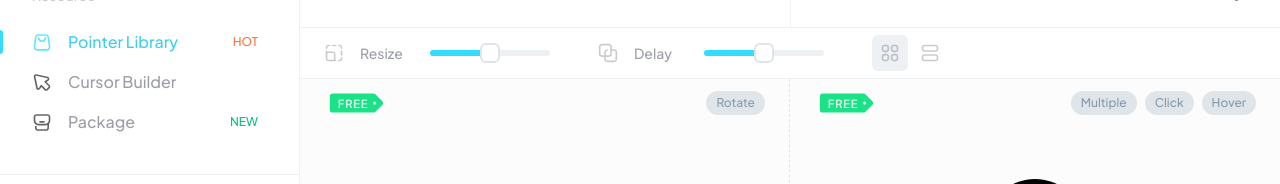
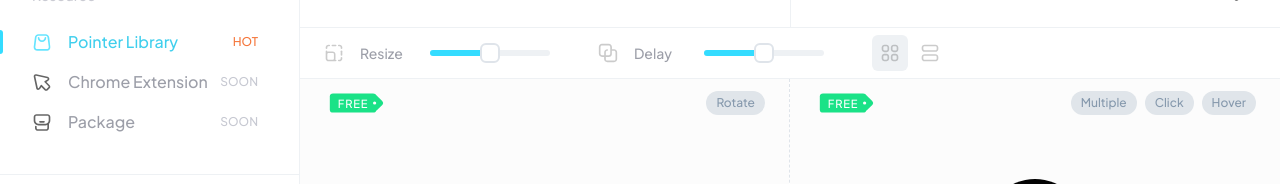
Before and after one commit to fuzionix/Curzr, a Vue app: page / in a window 1280 px wide. Shown: the part 122-306 px from the top of the page. Built offline with nearby package versions, Linux system fonts and the light colour scheme; a web font is replaced by a local one.

Commit message:
rename cursor and sidemenu item

```diff
--- a/src/components/cursor-block.vue
+++ b/src/components/cursor-block.vue
@@ -53,7 +53,7 @@
   import NormalButton from '@/components/elements/normal-button.vue'
   import TiltedButton from '@/components/elements/tilted-button.vue'
 
-  import NormalCursor from '@/components/cursors/normal-cursor.vue'
+  import ArrowPointer from '@/components/cursors/arrow-pointer.vue'
   import BigCircle from '@/components/cursors/big-circle.vue'
 
   export default {
@@ -63,7 +63,7 @@
       'normal-tag': NormalTag,
       'normal-button': NormalButton,
       'tilted-button': TiltedButton,
-      'normal-cursor': NormalCursor,
+      'arrow-pointer': ArrowPointer,
       'big-circle': BigCircle
     },
     props: {
--- a/src/components/cursor-model-js.vue
+++ b/src/components/cursor-model-js.vue
@@ -48,17 +48,17 @@
   import "prismjs/themes/prism-tomorrow.css"
   import CopyButton from '@/components/elements/copy-button.vue'
 
-  import NormalCursor from '@/components/cursors_code/code-normal-cursor.vue'
+  import CodeArrowPointer from '@/components/cursors_code/code-arrow-pointer.vue'
 
   export default {
     name: 'CursorModelJs',
     components: {
       'copy-button': CopyButton,
-      'code-normal-cursor': NormalCursor
+      'code-arrow-pointer': CodeArrowPointer
     },
     data() {
       return {
-        codeBlock: 'code-normal-cursor',
+        codeBlock: 'code-arrow-pointer',
         html: '',
         javascript: ''
       }
--- a/src/components/cursor-model-vue.vue
+++ b/src/components/cursor-model-vue.vue
@@ -29,17 +29,17 @@
 
   import CopyButton from '@/components/elements/copy-button.vue'
 
-  import NormalCursor from '@/components/cursors_code/code-normal-cursor.vue'
+  import CodeArrowPointer from '@/components/cursors_code/code-arrow-pointer.vue'
 
   export default {
     name: 'CursorModelVue',
     components: {
       'copy-button': CopyButton,
-      'code-normal-cursor': NormalCursor
+      'code-arrow-pointer': CodeArrowPointer
     },
     data() {
       return {
-        codeBlock: 'code-normal-cursor',
+        codeBlock: 'code-arrow-pointer',
         vue: '',
       }
     },
--- a/src/components/cursor-model.vue
+++ b/src/components/cursor-model.vue
@@ -55,7 +55,7 @@
   import CursorModelEdit from '@/components/cursor-model-edit.vue'
   import RadioGroup from '@/components/elements/radio-group.vue'
 
-  import NormalCursor from '@/components/cursors/normal-cursor.vue'
+  import ArrowPointer from '@/components/cursors/arrow-pointer.vue'
   import NormalTag from '@/components/elements/tag.vue'
 
   export default {
@@ -65,7 +65,7 @@
       'cursor-model-edit': CursorModelEdit,
       'radio-group': RadioGroup,
       'normal-tag': NormalTag,
-      'normal-cursor': NormalCursor
+      'arrow-pointer': ArrowPointer
     },
     props: {
       model: {
@@ -81,7 +81,7 @@
     },
     data() {
       return {
-        cursor: 'normal-cursor',
+        cursor: 'arrow-pointer',
         radioItems: [
           'Text', 'Button', 'Input Field', 'Loading'
         ],
--- a/src/components/cursors/normal-cursor.vue
+++ b/src/components/cursors/arrow-pointer.vue
@@ -1,5 +1,5 @@
 <template>
-  <div id="normal-cursor" class="normal-cursor" ref="cursor">
+  <div id="arrow-pointer" class="arrow-pointer" ref="cursor">
     <svg xmlns="http://www.w3.org/2000/svg" viewBox="0 0 32 32">
       <path class="inner" d="M25,30a5.82,5.82,0,0,1-1.09-.17l-.2-.07-7.36-3.48a.72.72,0,0,0-.35-.08.78.78,0,0,0-.33.07L8.24,29.54a.66.66,0,0,1-.2.06,5.17,5.17,0,0,1-1,.15,3.6,3.6,0,0,1-3.29-5L12.68,4.2a3.59,3.59,0,0,1,6.58,0l9,20.74A3.6,3.6,0,0,1,25,30Z" />
       <path class="outer" d="M16,3A2.59,2.59,0,0,1,18.34,4.6l9,20.74A2.59,2.59,0,0,1,25,29a5.42,5.42,0,0,1-.86-.15l-7.37-3.48a1.84,1.84,0,0,0-.77-.17,1.69,1.69,0,0,0-.73.16l-7.4,3.31a5.89,5.89,0,0,1-.79.12,2.59,2.59,0,0,1-2.37-3.62L13.6,4.6A2.58,2.58,0,0,1,16,3m0-2h0A4.58,4.58,0,0,0,11.76,3.8L2.84,24.33A4.58,4.58,0,0,0,7,30.75a6.08,6.08,0,0,0,1.21-.17,1.87,1.87,0,0,0,.4-.13L16,27.18l7.29,3.44a1.64,1.64,0,0,0,.39.14A6.37,6.37,0,0,0,25,31a4.59,4.59,0,0,0,4.21-6.41l-9-20.75A4.62,4.62,0,0,0,16,1Z" />
@@ -9,7 +9,7 @@
 
 <script>
   export default {
-    name: 'NormalCursor',
+    name: 'ArrowPointer',
     data() {
       return {
         position: {
@@ -81,7 +81,7 @@
 </script>
 
 <style lang="scss" scoped>
-.normal-cursor {
+.arrow-pointer {
   --cursor-size: 20px;
 
   position: absolute;
--- a/src/components/cursors_code/code-normal-cursor.vue
+++ b/src/components/cursors_code/code-arrow-pointer.vue
@@ -13,7 +13,7 @@
 <script>
   /* eslint-disable no-useless-escape */
   export default {
-    name: 'NormalCursorCode',
+    name: 'CodeArrowPointer',
     components: {
     },
     props: {
@@ -33,7 +33,7 @@
       return {
         html:
         `
-<div id="normal-cursor" class="normal-cursor" ref="cursor">
+<div id="arrow-pointer" class="arrow-pointer" ref="cursor">
   <svg xmlns="http://www.w3.org/2000/svg" viewBox="0 0 32 32">
     <path class="inner" d="M25,30a5.82,5.82,0,0,1-1.09-.17l-.2-.07-7.36-3.48a.72.72,0,0,0-.35-.08.78.78,0,0,0-.33.07L8.24,29.54a.66.66,0,0,1-.2.06,5.17,5.17,0,0,1-1,.15,3.6,3.6,0,0,1-3.29-5L12.68,4.2a3.59,3.59,0,0,1,6.58,0l9,20.74A3.6,3.6,0,0,1,25,30Z" fill="#f2f5f8" />
     <path class="outer" d="M16,3A2.59,2.59,0,0,1,18.34,4.6l9,20.74A2.59,2.59,0,0,1,25,29a5.42,5.42,0,0,1-.86-.15l-7.37-3.48a1.84,1.84,0,0,0-.77-.17,1.69,1.69,0,0,0-.73.16l-7.4,3.31a5.89,5.89,0,0,1-.79.12,2.59,2.59,0,0,1-2.37-3.62L13.6,4.6A2.58,2.58,0,0,1,16,3m0-2h0A4.58,4.58,0,0,0,11.76,3.8L2.84,24.33A4.58,4.58,0,0,0,7,30.75a6.08,6.08,0,0,0,1.21-.17,1.87,1.87,0,0,0,.4-.13L16,27.18l7.29,3.44a1.64,1.64,0,0,0,.39.14A6.37,6.37,0,0,0,25,31a4.59,4.59,0,0,0,4.21-6.41l-9-20.75A4.62,4.62,0,0,0,16,1Z" fill="#111920" />
@@ -42,10 +42,10 @@
         `,
         javascript:
         `
-class NormalPointer {
+class ArrowPointer {
   constructor() {
     this.root = document.body
-    this.cursor = document.querySelector(".normal-cursor")
+    this.cursor = document.querySelector(".arrow-pointer")
 
     this.position = {
       distanceX: 0,
--- a/src/components/sidemenu.vue
+++ b/src/components/sidemenu.vue
@@ -32,21 +32,22 @@
           <a
             href="#"
             class="item-btn"
-            :class="{ 'item-btn-active': route.path === '/builder' }"
+            :class="{ 'item-btn-active': route.path === '/extension' }"
           >
             <img
-              v-if="route.path === '/builder'"
+              v-if="route.path === '/extension'"
               src="../assets/icon/Cursor-active.svg"
-              alt="cursor builder icon"
+              alt="chrome extension icon"
               width="20"
             >
             <img
               v-else
               src="../assets/icon/Cursor.svg"
-              alt="cursor builder icon"
+              alt="chrome extension icon"
               width="20"
             >
-            <h6 class="item-name">Cursor Builder</h6>
+            <h6 class="item-name">Chrome Extension</h6>
+            <normal-tag class="status-badge status-badge-soon">SOON</normal-tag>
           </a>
         </div>
         <div class="product-list-item">
@@ -68,7 +69,7 @@
               width="20"
             >
             <h6 class="item-name">Package</h6>
-            <normal-tag class="status-badge status-badge-new">NEW</normal-tag>
+            <normal-tag class="status-badge status-badge-soon">SOON</normal-tag>
           </a>
         </div>
       </div>
@@ -206,6 +207,10 @@
           .status-badge-new {
             color: #0ac286;
           }
+
+          .status-badge-soon {
+            color: #c7c9d2;
+          }
         }
 
         .item-btn-active > img, .item-btn-active > .item-name {
--- a/src/json/cursors_data.json
+++ b/src/json/cursors_data.json
@@ -1,7 +1,7 @@
 {
-  "normalCursor": {
-    "cursorName": "Normal Cursor",
-    "componentName": "normal-cursor",
+  "arrowPointer": {
+    "cursorName": "Arrow Pointer",
+    "componentName": "arrow-pointer",
     "features": [
       "Rotate"
     ]
@@ -17,7 +17,7 @@
   },
   "normalCursor2": {
     "cursorName": "Normal Cursor",
-    "componentName": "normal-cursor",
+    "componentName": "arrow-pointer",
     "features": [
       "Hover",
       "Click",
@@ -26,7 +26,7 @@
   },
   "normalCursor3": {
     "cursorName": "Normal Cursor",
-    "componentName": "normal-cursor",
+    "componentName": "arrow-pointer",
     "features": [
       "Hover",
       "Click"
@@ -34,7 +34,7 @@
   },
   "normalCursor4": {
     "cursorName": "Normal Cursor",
-    "componentName": "normal-cursor",
+    "componentName": "arrow-pointer",
     "features": [
       "Hover",
       "Click"
```
